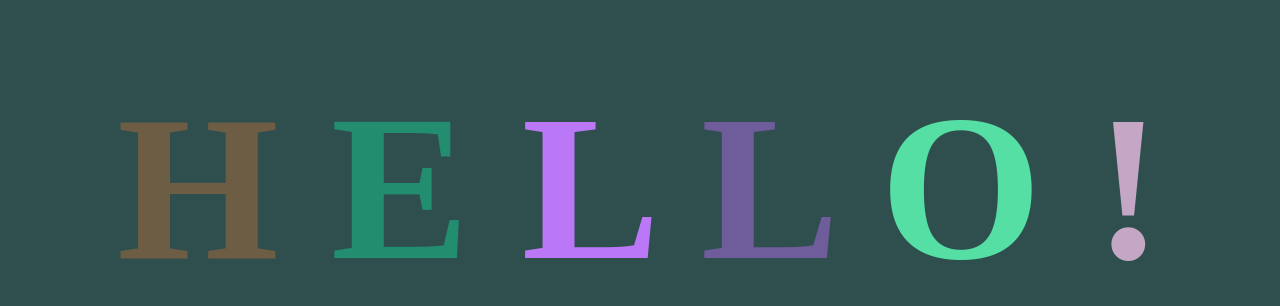
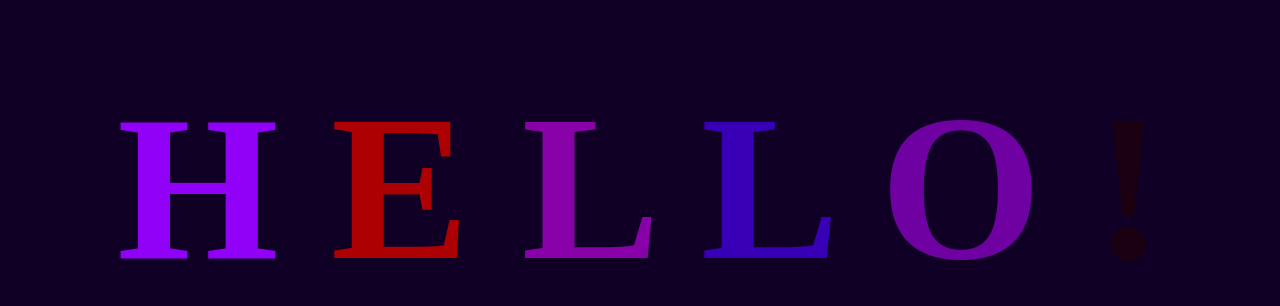
Before and after one commit to Jardix/animatedtextgitdemo, a plain HTML site: page index.html in a window 1280 px wide. Shown: the part 78-384 px from the top of the page. Drawn offline with Linux system fonts and the light colour scheme.

Commit message:
restrict colors to purple

```diff
--- a/app.js
+++ b/app.js
@@ -1,6 +1,6 @@
 function randomRGB() {
     const r = Math.floor(Math.random() * 256);
-    const g = Math.floor(Math.random() * 256);
+    const g = 0;
     const b = Math.floor(Math.random() * 256);
     return `rgb(${r}, ${g}, ${b})`;
 }
--- a/style.css
+++ b/style.css
@@ -3,7 +3,7 @@ body {
   justify-content: center;
   /* align-items: center; */
   height: 100vw;
-  background-color: darkslategray;
+  background-color: rgb(17, 0, 37);
 }
 
 h1 {
```
